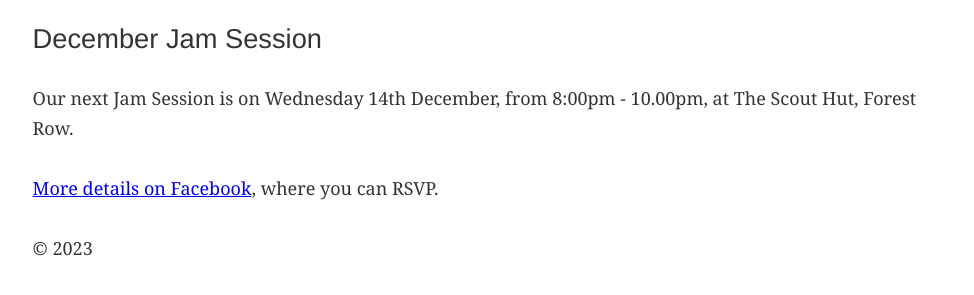
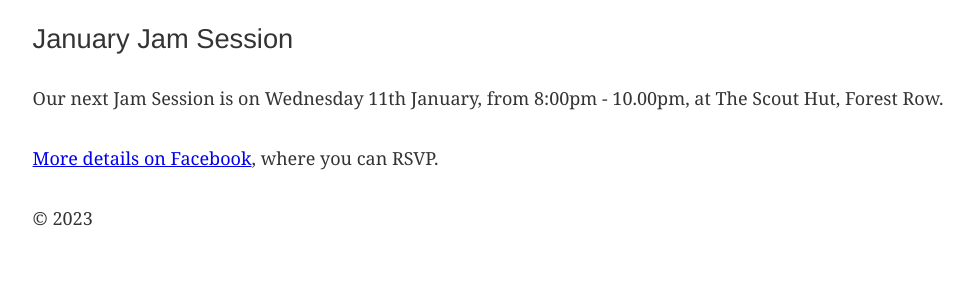
Before and after one commit to frowjam/website, a Gatsby site: page / in a window 1280 px wide. Shown: the part 161-456 px from the top of the page, without its empty margins (147-1121 px from the left). Built offline with nearby package versions, Linux system fonts and the light colour scheme; Gatsby itself is replaced by a stand-in of ours.

Commit message:
Update next event for Jan 2023

```diff
--- a/src/pages/index.tsx
+++ b/src/pages/index.tsx
@@ -8,12 +8,12 @@ const IndexPage = () => (
   <Layout>
     <SEO title="Home" />
     <NextEvent
-      title={"December Jam Session"}
-      date={"Wednesday 14th December"}
+      title={"January Jam Session"}
+      date={"Wednesday 11th January"}
       startTime={"8:00pm"}
       finishTime={"10.00pm"}
       venue={"The Scout Hut, Forest Row"}
-      url={"https://fb.me/e/3EDBgYpx7"}
+      url={"https://fb.me/e/3lP1qasuS"}
     />
   </Layout>
 )
```
